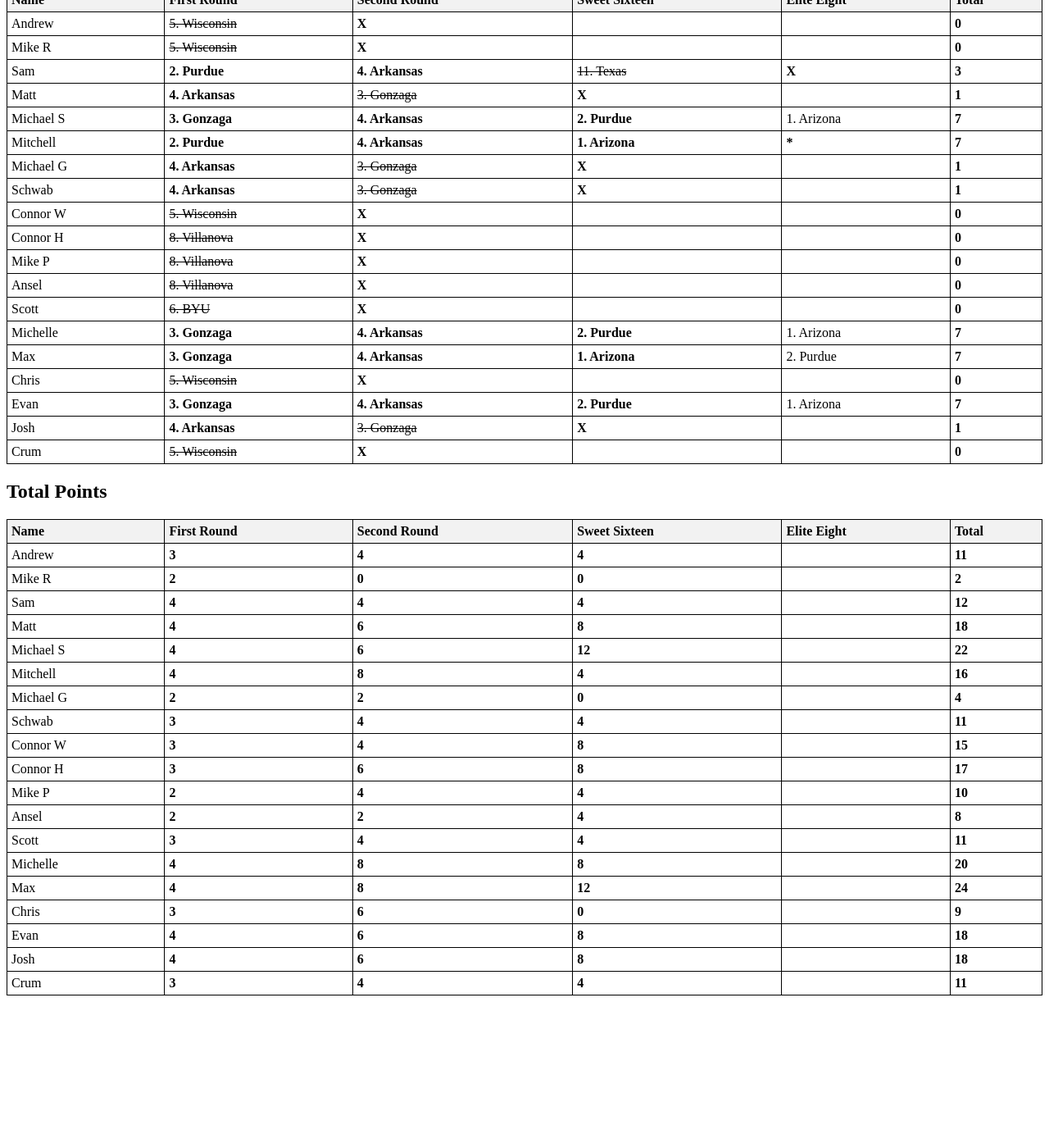
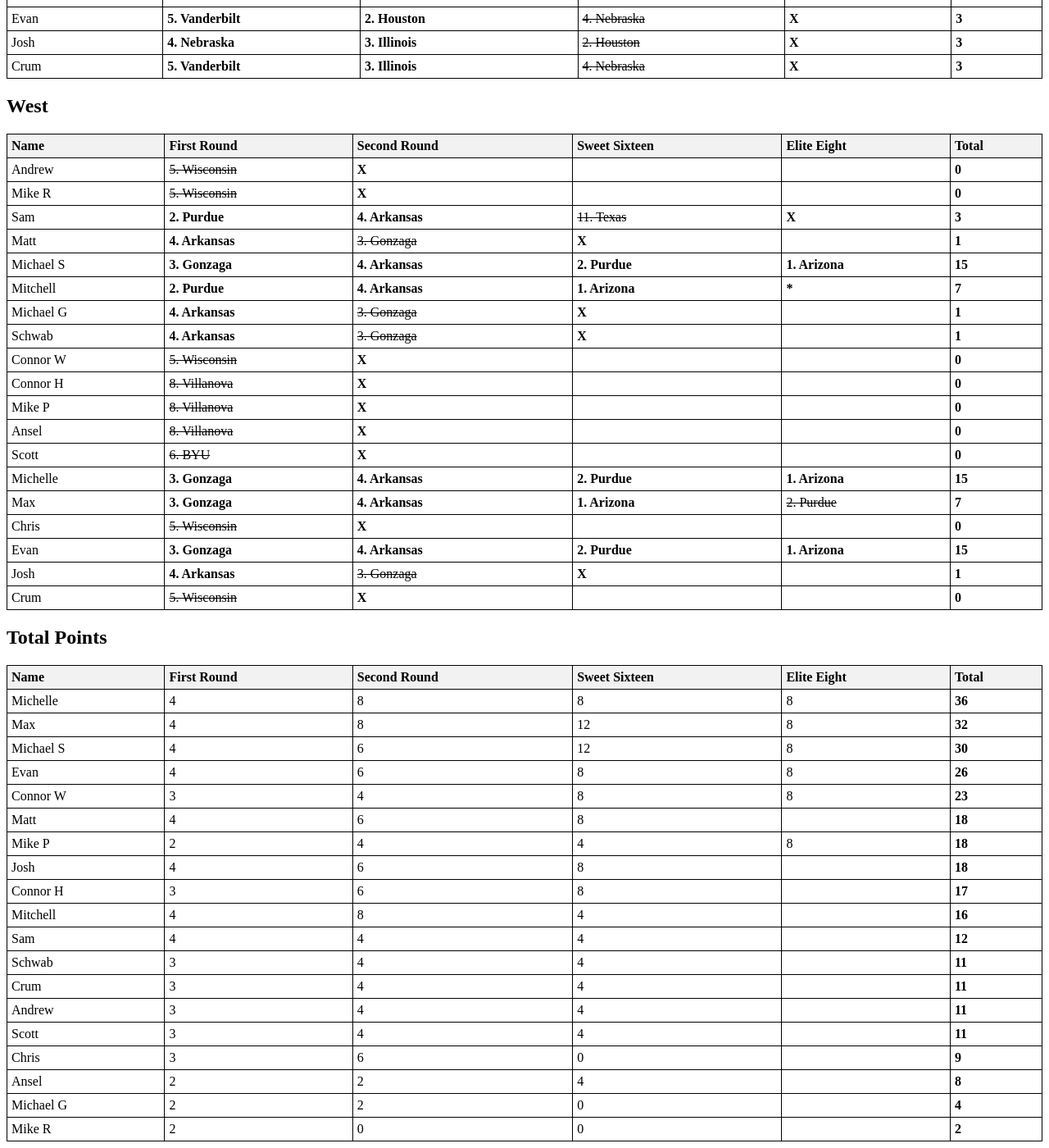
Before and after one commit to aredston19/aredston19.Github.io, a Jekyll site: the page MM_26.html, which Jekyll copies as it is, in a window 1280 px wide and 1400 px high, scrolled down 2380 px. Shown: the whole window at 82% size. Built offline with Jekyll 4.4.1, drawn with Linux system fonts in a browser that asks for light colours; before the commit the page ends 3602 px from its top, so only the background shows below that; some of the changed text lies outside the part shown.

Commit message:
Add files via upload

```diff
--- a/MM_26.html
+++ b/MM_26.html
@@ -21,15 +21,21 @@
 </head>
 <body>
 
+<h2>Results</h2>
+<br>1. 🥇 Michelle - 36</br>
+<br>2. 🥈 Max - 32</br>
+<br>3. 🥉 Michael S - 30</br>
+
+
     <h2>Elite 8 Scenarios</h2>
-    <br>East: 1. Duke. Midwest: 1. Michigan West: 1. Arizona -- Michael S</br>
-    <br>East: 1. Duke. Midwest: 1. Michigan West: 2. Purdue -- Max</br>
-    <br>East: 1. Duke. Midwest: 6. Tennessee West: 1. Arizona -- Michael S</br>
-    <br>East: 1. Duke. Midwest: 6. Tennessee West: 2. Purdue -- Michael S</br>
+    <br><s>East: 1. Duke. Midwest: 1. Michigan West: 1. Arizona -- Michael S</s></br>
+    <br><s>East: 1. Duke. Midwest: 1. Michigan West: 2. Purdue -- Max</s></br>
+    <br><s>East: 1. Duke. Midwest: 6. Tennessee West: 1. Arizona -- Michael S</s></br>
+    <br><s>East: 1. Duke. Midwest: 6. Tennessee West: 2. Purdue -- Michael S</s></br>
     <br>East: 2. UConn. Midwest: 1. Michigan West: 1. Arizona -- Michelle</br>
-    <br>East: 2. UConn. Midwest: 1. Michigan West: 2. Purdue -- Max</br>
-    <br>East: 2. UConn. Midwest: 6. Tennessee West: 1. Arizona -- Michael S</br>
-    <br>East: 2. UConn. Midwest: 6. Tennessee West: 2. Purdue -- Max</br>
+    <br><s>East: 2. UConn. Midwest: 1. Michigan West: 2. Purdue -- Max</s></br>
+    <br><s>East: 2. UConn. Midwest: 6. Tennessee West: 1. Arizona -- Michael S</s></br>
+    <br><s>East: 2. UConn. Midwest: 6. Tennessee West: 2. Purdue -- Max</s></br>
 
 
     <h2>East</h2>
@@ -73,7 +79,7 @@
             <td><b>4. Kansas</b></td>
             <td><b>3. Michigan St.</b></td>
 		<td><b>2. UConn</b></td>
-		<td>1. Duke</td>
+		<td><s>1. Duke</s></td>
 		<td><b>7</b></td>
 
         </tr>
@@ -82,7 +88,7 @@
             <td><b>3. Michigan St.</b></td>
             <td><b>5. St. Johns</b></td>
 		<td><b>2. UConn</b></td>
-		<td>1. Duke</td>
+		<td><s>1. Duke</s></td>
 		<td><b>7</b></td>
         </tr>
 <tr>
@@ -106,7 +112,7 @@
             <td><b>4. Kansas</b></td>
             <td><b>3. Michigan St.</b></td>
 		<td><b>2. UConn</b></td>
-		<td>1. Duke</td>
+		<td><s>1. Duke</s></td>
 		<td><b>7</b></td>
         </tr>
 <tr>
@@ -114,15 +120,15 @@
             <td><b>5. St. Johns</b></td>
             <td><b>3. Michigan St.</b></td>
 		<td><b>1. Duke</b></td>
-		<td>2. UConn</td>
-		<td><b>7</b></td>
+		<td><b>2. UConn</b></td>
+		<td><b>15</b></td>
         </tr>
 <tr>
             <td>Connor H</td>
             <td><b>7. UCLA</b></td>
             <td><b>5. St. Johns</b></td>
 		<td><b>2. UConn</b></td>
-		<td>1. Duke</td>
+		<td><s>1. Duke</s></td>
 		<td><b>7</b></td>
         </tr>
 <tr>
@@ -154,8 +160,8 @@
             <td><b>4. Kansas</b></td>
             <td><b>3. Michigan St.</b></td>
 		<td><b>1. Duke</b></td>
-		<td>2. UConn</td>
-		<td><b>7</b></td>
+		<td><b>2. UConn</b></td>
+		<td><b>15</b></td>
         </tr>
 <tr>
             <td>Max</td>
@@ -178,7 +184,7 @@
             <td><b>5. St. Johns</b></td>
             <td><b>3. Michigan St.</b></td>
 		<td><b>2. UConn</b></td>
-		<td>1. Duke</td>
+		<td><s>1. Duke</s></td>
 		<td><b>7</b></td>
         </tr>
 <tr>
@@ -194,7 +200,7 @@
             <td><b>3. Michigan St.</b></td>
             <td><b>5. St. Johns</b></td>
 		<td><b>2. UConn</b></td>
-		<td>1. Duke</td>
+		<td><s>1. Duke</s></td>
 		<td><b>7</b></td>
 
         </tr>
@@ -250,7 +256,7 @@
             <td><b>3. Virginia</b></td>
             <td><b>2. Iowa St.</b></td>
 		<td><b>1. Michigan</b></td>
-		<td>6. Tennessee</td>
+		<td><s>6. Tennessee</s></td>
 		<td><b>7</b></td>
         </tr>
 <tr>
@@ -290,7 +296,7 @@
             <td><b>9. St. Louis</b></td>
             <td><b>2. Iowa St.</b></td>
 		<td><b>1. Michigan</b></td>
-		<td>6. Tennessee</td>
+		<td><s>6. Tennessee</s></td>
 		<td><b>7</b></td>
         </tr>
 <tr>
@@ -298,8 +304,8 @@
             <td><b>7. Kentucky</b></td>
             <td><b>2. Iowa St.</b></td>
 		<td><b>6. Tennessee</b></td>
-		<td>1. Michigan</td>
-		<td><b>7</b></td>
+		<td><b>1. Michigan</b></td>
+		<td><b>15</b></td>
         </tr>
 <tr>
             <td>Ansel</td>
@@ -330,8 +336,8 @@
             <td><b>3. Virginia</b></td>
             <td><b>2. Iowa St.</b></td>
 		<td><b>6. Tennessee</b></td>
-		<td>1. Michigan</td>
-		<td><b>7</b></td>
+		<td><b>1. Michigan</b></td>
+		<td><b>15</b></td>
         </tr>
 <tr>
             <td>Chris</td>
@@ -354,7 +360,7 @@
             <td><b>3. Virginia</b></td>
             <td><b>4. Alabama</b></td>
 		<td><b>1. Michigan</b></td>
-		<td>6. Tennessee</td>
+		<td><s>6. Tennessee</s></td>
 		<td><b>7</b></td>
         </tr>
 <tr>
@@ -409,7 +415,7 @@
             <td><b>4. Nebraska</b></td>
             <td><b>2. Houston</b></td>
 		<td><b>3. Illinois</b></td>
-		<td>9. Iowa</td>
+		<td><s>9. Iowa</s></td>
 		<td><b>7</b></td>
 
         </tr>
@@ -586,8 +592,8 @@
             <td><b>3. Gonzaga</b></td>
             <td><b>4. Arkansas</b></td>
 		<td><b>2. Purdue</b></td>
-		<td>1. Arizona</td>
-		<td><b>7</b></td>
+		<td><b>1. Arizona</b></td>
+		<td><b>15</b></td>
         </tr>
 <tr>
             <td>Mitchell</td>
@@ -658,15 +664,15 @@
             <td><b>3. Gonzaga</b></td>
             <td><b>4. Arkansas</b></td>
 		<td><b>2. Purdue</b></td>
-		<td>1. Arizona</td>
-		<td><b>7</b></td>
+		<td><b>1. Arizona</b></td>
+		<td><b>15</b></td>
         </tr>
 <tr>
             <td>Max</td>
             <td><b>3. Gonzaga</b></td>
             <td><b>4. Arkansas</b></td>
 		<td><b>1. Arizona</b></td>
-		<td>2. Purdue</td>
+		<td><s>2. Purdue</s></td>
 		<td><b>7</b></td>
         </tr>
 <tr>
@@ -682,8 +688,8 @@
             <td><b>3. Gonzaga</b></td>
             <td><b>4. Arkansas</b></td>
 		<td><b>2. Purdue</b></td>
-		<td>1. Arizona</td>
-		<td><b>7</b></td>
+		<td><b>1. Arizona</b></td>
+		<td><b>15</b></td>
         </tr>
 <tr>
             <td>Josh</td>
@@ -705,171 +711,29 @@
     </table>
 
  <h2>Total Points</h2>
-    <table>
-        <tr>
-            <th>Name</th>
-            <th>First Round</th>
-		<th>Second Round</th>
-		<th>Sweet Sixteen</th>
-		<th>Elite Eight</th>
-		<th>Total</th>
-        </tr>
-        <tr>
-            <td>Andrew </td>
-            <td><b>3</b></td>
-            <td><b>4</b></td>
-		<td><b>4</b></td>
-		<td></td>
-		<td><b>11</b></td>
-        </tr>
-        <tr>
-            <td>Mike R</td>
-            <td><b>2</b></td>
-            <td><b>0</b></td>
-		<td><b>0</b></td>
-		<td></td>
-		<td><b>2</b></td>
 
-        </tr>
-	<tr>
-            <td>Sam</td>
-            <td><b>4</b></td>
-            <td><b>4</b></td>
-		<td><b>4</b></td>
-		<td></td>
-		<td><b>12</b></td>
-
-        </tr>
-<tr>
-            <td>Matt</td>
-            <td><b>4</b></td>
-            <td><b>6</b></td>
-		<td><b>8</b></td>
-		<td></td>
-		<td><b>18</b></td>
-
-        </tr>
-<tr>
-            <td>Michael S</td>
-            <td><b>4</b></td>
-            <td><b>6</b></td>
-		<td><b>12</b></td>
-		<td></td>
-		<td><b>22</b></td>
-        </tr>
-<tr>
-            <td>Mitchell</td>
-            <td><b>4</b></td>
-            <td><b>8</b></td>
-		<td><b>4</b></td>
-		<td></td>
-		<td><b>16</b></td>
-        </tr>
-<tr>
-            <td>Michael G</td>
-            <td><b>2</b></td>
-            <td><b>2</b></td>
-		<td><b>0</b></td>
-		<td></td>
-		<td><b>4</b></td>
-        </tr>
-<tr>
-            <td>Schwab</td>
-            <td><b>3</b></td>
-            <td><b>4</b></td>
-		<td><b>4</b></td>
-		<td></td>
-		<td><b>11</b></td>
-        </tr>
-<tr>
-            <td>Connor W</td>
-            <td><b>3</b></td>
-            <td><b>4</b></td>
-		<td><b>8</b></td>
-		<td></td>
-		<td><b>15</b></td>
-        </tr>
-<tr>
-            <td>Connor H</td>
-            <td><b>3</b></td>
-            <td><b>6</b></td>
-		<td><b>8</b></td>
-		<td></td>
-		<td><b>17</b></td>
-        </tr>
-<tr>
-            <td>Mike P</td>
-            <td><b>2</b></td>
-            <td><b>4</b></td>
-		<td><b>4</b></td>
-		<td></td>
-		<td><b>10</b></td>
-        </tr>
-<tr>
-            <td>Ansel</td>
-            <td><b>2</b></td>
-            <td><b>2</b></td>
-		<td><b>4</b></td>
-		<td></td>
-		<td><b>8</b></td>
-        </tr>
-<tr>
-            <td>Scott</td>
-            <td><b>3</b></td>
-            <td><b>4</b></td>
-		<td><b>4</b></td>
-		<td></td>
-		<td><b>11</b></td>
-        </tr>
-<tr>
-            <td>Michelle</td>
-            <td><b>4</b></td>
-            <td><b>8</b></td>
-		<td><b>8</b></td>
-		<td></td>
-		<td><b>20</b></td>
-        </tr>
-<tr>
-            <td>Max</td>
-            <td><b>4</b></td>
-            <td><b>8</b></td>
-		<td><b>12</b></td>
-		<td></td>
-		<td><b>24</b></td>
-        </tr>
-<tr>
-            <td>Chris</td>
-            <td><b>3</b></td>
-            <td><b>6</b></td>
-		<td><b>0</b></td>
-		<td></td>
-		<td><b>9</b></td>
-        </tr>
-<tr>
-            <td>Evan</td>
-            <td><b>4</b></td>
-            <td><b>6</b></td>
-		<td><b>8</b></td>
-		<td></td>
-		<td><b>18</b></td>
-        </tr>
-<tr>
-            <td>Josh</td>
-            <td><b>4</b></td>
-            <td><b>6</b></td>
-		<td><b>8</b></td>
-		<td></td>
-		<td><b>18</b></td>
-        </tr>
-<tr>
-            <td>Crum</td>
-            <td><b>3</b></td>
-            <td><b>4</b></td>
-		<td><b>4</b></td>
-		<td></td>
-		<td><b>11</b></td>
-        </tr>
-    </table>
+<table>
+  <tr><th>Name</th><th>First Round</th><th>Second Round</th><th>Sweet Sixteen</th><th>Elite Eight</th><th>Total</th></tr>
+  <tr><td>Michelle</td><td>4</td><td>8</td><td>8</td><td>8</td><td><b>36</b></td></tr>
+  <tr><td>Max</td><td>4</td><td>8</td><td>12</td><td>8</td><td><b>32</b></td></tr>
+  <tr><td>Michael S</td><td>4</td><td>6</td><td>12</td><td>8</td><td><b>30</b></td></tr>
+  <tr><td>Evan</td><td>4</td><td>6</td><td>8</td><td>8</td><td><b>26</b></td></tr>
+  <tr><td>Connor W</td><td>3</td><td>4</td><td>8</td><td>8</td><td><b>23</b></td></tr>
+  <tr><td>Matt</td><td>4</td><td>6</td><td>8</td><td></td><td><b>18</b></td></tr>
+  <tr><td>Mike P</td><td>2</td><td>4</td><td>4</td><td>8</td><td><b>18</b></td></tr>
+  <tr><td>Josh</td><td>4</td><td>6</td><td>8</td><td></td><td><b>18</b></td></tr>
+  <tr><td>Connor H</td><td>3</td><td>6</td><td>8</td><td></td><td><b>17</b></td></tr>
+  <tr><td>Mitchell</td><td>4</td><td>8</td><td>4</td><td></td><td><b>16</b></td></tr>
+  <tr><td>Sam</td><td>4</td><td>4</td><td>4</td><td></td><td><b>12</b></td></tr>
+  <tr><td>Schwab</td><td>3</td><td>4</td><td>4</td><td></td><td><b>11</b></td></tr>
+  <tr><td>Crum</td><td>3</td><td>4</td><td>4</td><td></td><td><b>11</b></td></tr>
+  <tr><td>Andrew</td><td>3</td><td>4</td><td>4</td><td></td><td><b>11</b></td></tr>
+  <tr><td>Scott</td><td>3</td><td>4</td><td>4</td><td></td><td><b>11</b></td></tr>
+  <tr><td>Chris</td><td>3</td><td>6</td><td>0</td><td></td><td><b>9</b></td></tr>
+  <tr><td>Ansel</td><td>2</td><td>2</td><td>4</td><td></td><td><b>8</b></td></tr>
+  <tr><td>Michael G</td><td>2</td><td>2</td><td>0</td><td></td><td><b>4</b></td></tr>
+  <tr><td>Mike R</td><td>2</td><td>0</td><td>0</td><td></td><td><b>2</b></td></tr>
+</table>
 
 
 </body>
```
